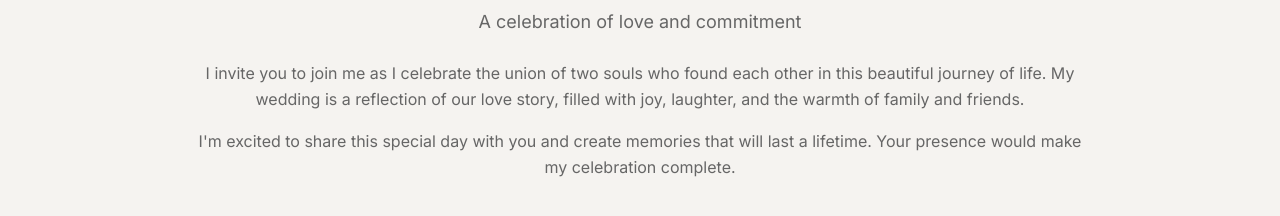
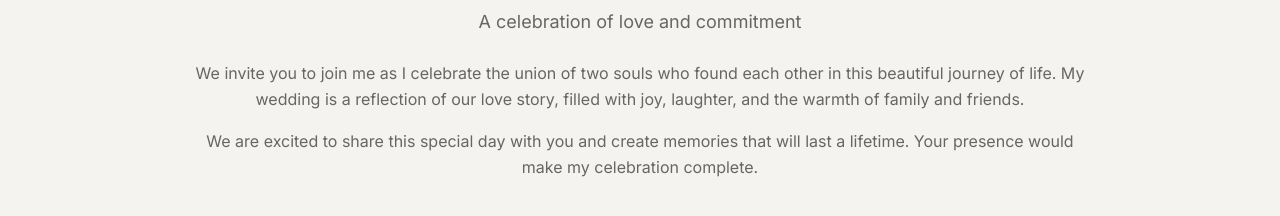
Before and after one commit to RahulReddy20/Wedding_Site, a Next.js app: page / in a window 1280 px wide. Shown: the part 920-1136 px from the top of the page. Built offline with nearby package versions, Linux system fonts and the light colour scheme; a web font is replaced by a local one.

Commit message:
added more views

```diff
--- a/src/components/Events.tsx
+++ b/src/components/Events.tsx
@@ -80,7 +80,23 @@ export default function Events() {
             event.id
           )
         );
-
+      case 'wed-reception':
+        //wedding, and reception
+        return siteConfig.events.filter((event) =>
+          ['wedding-ceremony', 'reception'].includes(event.id)
+        );
+      case 'sangeet':
+        // Sangeet
+        return siteConfig.events.filter((event) =>
+          ['sangeet'].includes(event.id)
+        );
+      case 'side-events':
+        // Sangeet
+        return siteConfig.events.filter((event) =>
+          ['pellikoduku', 'gajula-veduka', 'mehandi', 'haldi'].includes(
+            event.id
+          )
+        );
       case 'all-events':
         // All events
         return siteConfig.events;
@@ -173,13 +189,13 @@ export default function Events() {
             </p>
             <div className="max-w-4xl mx-auto">
               <p className="text-base text-muted leading-relaxed mb-4">
-                I invite you to join me as I celebrate the union of two souls
+                We invite you to join me as I celebrate the union of two souls
                 who found each other in this beautiful journey of life. My
                 wedding is a reflection of our love story, filled with joy,
                 laughter, and the warmth of family and friends.
               </p>
               <p className="text-base text-muted leading-relaxed">
-                I&apos;m excited to share this special day with you and create
+                We are excited to share this special day with you and create
                 memories that will last a lifetime. Your presence would make my
                 celebration complete.
               </p>
```
Also changed, not shown: src/app/rh/page.tsx (line endings or trailing spaces).
